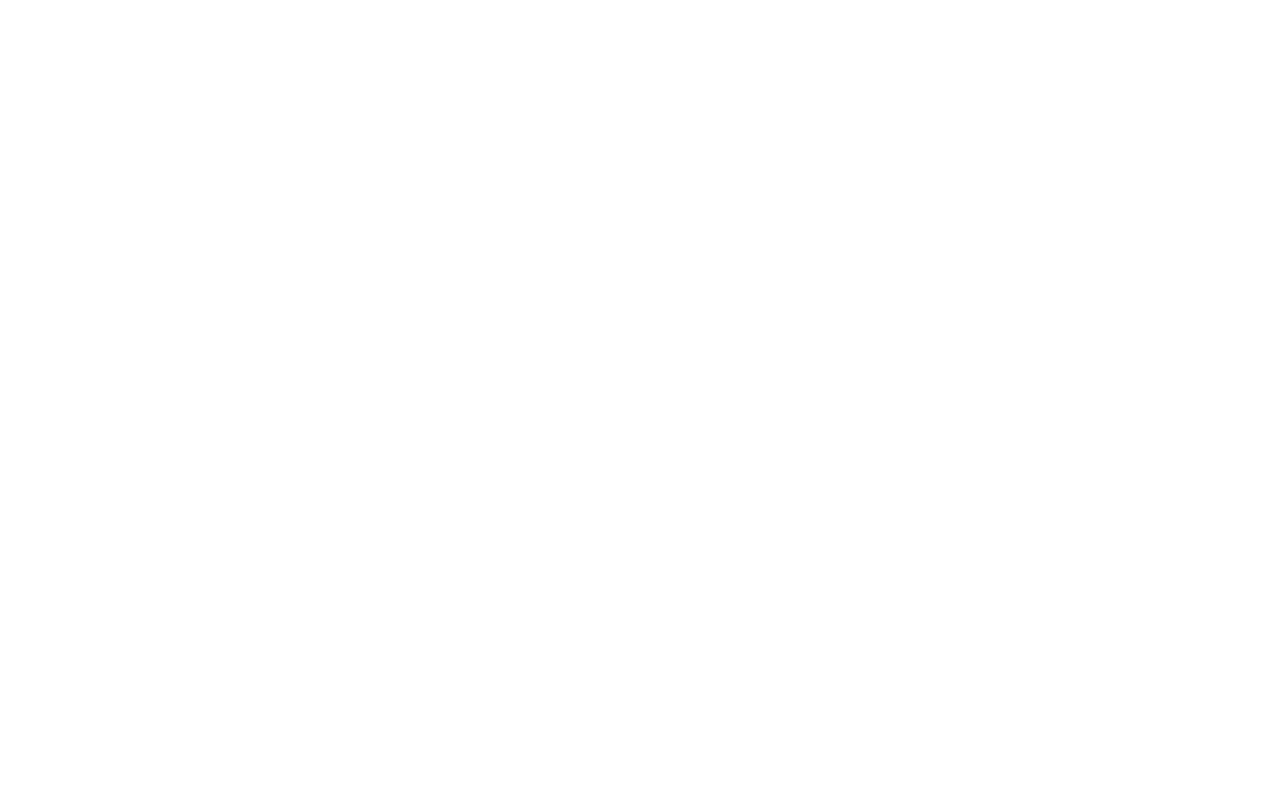
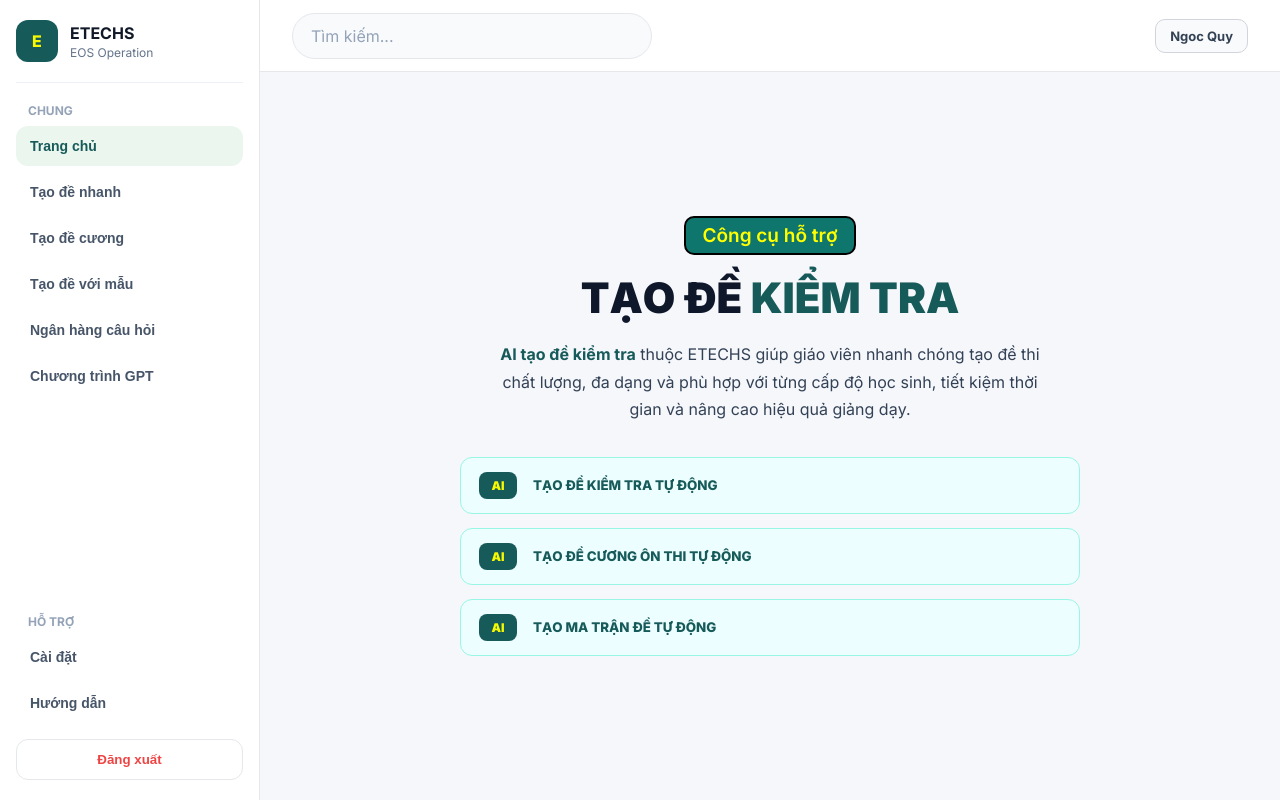
Before and after one commit to ng-quys/AI_Chatbox_FE, a React (Vite) app: page /dashboard in a window 1280 px wide. Before the commit this address had no page. Built offline with nearby package versions, Linux system fonts and the light colour scheme.

Commit message:
Add layout components and enhance styling for dashboard and authentication pages

```diff
--- a/index.html
+++ b/index.html
@@ -1,13 +1,18 @@
 <!doctype html>
 <html lang="en">
+
 <head>
   <meta charset="UTF-8" />
   <link rel="icon" type="image/svg+xml" href="/favicon.svg" />
   <meta name="viewport" content="width=device-width, initial-scale=1.0" />
   <title>ai-chatbot-fe</title>
+  <link href="https://fonts.googleapis.com/css2?family=Inter:wght@400;500;600;700;800;900&display=swap"
+    rel="stylesheet" />
 </head>
+
 <body>
   <div id="root"></div>
   <script type="module" src="/src/main.tsx"></script>
 </body>
+
 </html>
--- a/src/index.css
+++ b/src/index.css
@@ -1,7 +1,23 @@
+:root {
+  --font-main: "Inter", Arial, sans-serif;
+
+  --color-primary: #0f5f5a;
+  --color-yellow: #f6f902;
+  --color-text: #111827;
+}
+
+* {
+  box-sizing: border-box;
+}
+
 body {
   margin: 0;
-  font-family: Arial;
+  font-family: var(--font-main);
+  background: #f5f7fb;
+  color: var(--color-text);
+  -webkit-font-smoothing: antialiased;
 }
+
 .logo {
   width: 80px;
   height: 80px;
@@ -42,8 +58,10 @@ body {
   padding: 6px 16px;
   border-radius: 10px;
 
-  background: #0f766e;   /* nền xanh đậm */
-  color: #ffff00;        /* chữ vàng */
+  background: #0f766e;
+  /* nền xanh đậm */
+  color: #ffff00;
+  /* chữ vàng */
 
   font-size: 19px;
   font-weight: 600;
@@ -58,6 +76,7 @@ body {
   margin: 0;
 
 }
+
 .black {
   color: black;
 }
@@ -74,7 +93,8 @@ body {
 }
 
 .content {
-  text-align: center;   /* QUAN TRỌNG NHẤT */
+  text-align: center;
+  /* QUAN TRỌNG NHẤT */
   max-width: 420px;
 }
 
@@ -94,7 +114,7 @@ body {
   background: white;
   padding: 32px;
   border-radius: 16px;
-  box-shadow: 0 10px 30px rgba(0,0,0,0.1);
+  box-shadow: 0 10px 30px rgba(0, 0, 0, 0.1);
 }
 
 
@@ -155,3 +175,223 @@ body {
 input[type="checkbox"] {
   accent-color: #0f766e;
 }
+
+
+/* ===== DASHBOARD LAYOUT ===== */
+* {
+  box-sizing: border-box;
+}
+
+.main-layout {
+  width: 100vw;
+  height: 100vh;
+  display: flex;
+  background: #f5f7fb;
+  color: #111827;
+  overflow: hidden;
+}
+
+.sidebar {
+  width: 260px;
+  background: #ffffff;
+  border-right: 1px solid #e5e7eb;
+  padding: 20px 16px;
+  display: flex;
+  flex-direction: column;
+  justify-content: space-between;
+}
+
+.sidebar-logo {
+  display: flex;
+  align-items: center;
+  gap: 12px;
+  padding-bottom: 20px;
+  margin-bottom: 20px;
+  border-bottom: 1px solid #eef2f7;
+}
+
+.sidebar-logo-box {
+  width: 42px;
+  height: 42px;
+  border-radius: 12px;
+  background: #175a5a;
+  color: #f6f902;
+  display: flex;
+  align-items: center;
+  justify-content: center;
+  font-weight: 800;
+}
+
+.sidebar-logo h2 {
+  margin: 0;
+  font-size: 16px;
+}
+
+.sidebar-logo p {
+  margin: 2px 0 0;
+  font-size: 12px;
+  color: #64748b;
+}
+
+.sidebar-section-title {
+  margin: 18px 12px 8px;
+  font-size: 12px;
+  font-weight: 700;
+  color: #94a3b8;
+}
+
+.sidebar-menu {
+  display: flex;
+  flex-direction: column;
+  gap: 6px;
+}
+
+.sidebar-item {
+  width: 100%;
+  border: none;
+  background: transparent;
+  color: #475569;
+  text-align: left;
+  padding: 12px 14px;
+  border-radius: 12px;
+  font-size: 14px;
+  font-weight: 600;
+  cursor: pointer;
+}
+
+.sidebar-item:hover,
+.sidebar-item.active {
+  background: #eaf6ee;
+  color: #175a5a;
+}
+
+.logout-button {
+  width: 100%;
+  margin-top: 16px;
+  padding: 12px;
+  border: 1px solid #e5e7eb;
+  border-radius: 12px;
+  background: white;
+  color: #ef4444;
+  font-weight: 700;
+  cursor: pointer;
+}
+
+.main-content {
+  flex: 1;
+  min-width: 0;
+  display: flex;
+  flex-direction: column;
+}
+
+.topbar {
+  height: 72px;
+  background: #ffffff;
+  border-bottom: 1px solid #e5e7eb;
+  display: flex;
+  align-items: center;
+  justify-content: space-between;
+  padding: 0 32px;
+}
+
+.search-box {
+  width: 360px;
+  padding: 12px 18px;
+  border-radius: 999px;
+  background: #f8fafc;
+  border: 1px solid #e5e7eb;
+  color: #94a3b8;
+}
+
+.user-box {
+  padding: 8px 14px;
+  border-radius: 10px;
+  border: 1px solid #d1d5db;
+  background: #f9fafb;
+  color: #334155;
+  font-size: 13px;
+  font-weight: 700;
+}
+
+.page-content {
+  flex: 1;
+  padding: 48px;
+  display: flex;
+  align-items: center;
+  justify-content: center;
+  overflow-y: auto;
+}
+
+.dashboard-home {
+  width: 100%;
+  max-width: 620px;
+  text-align: center;
+}
+
+.dashboard-badge {
+  margin-bottom: 18px;
+}
+
+.dashboard-title {
+  margin: 0;
+  font-size: 42px;
+  line-height: 1.2;
+  font-weight: 900;
+  color: #0f172a;
+}
+
+.dashboard-title span {
+  color: #175a5a;
+}
+
+.dashboard-desc {
+  margin: 18px auto 0;
+  max-width: 540px;
+  color: #334155;
+  font-size: 16px;
+  line-height: 1.7;
+}
+
+.dashboard-desc span {
+  color: #175a5a;
+  font-weight: 700;
+}
+
+.feature-list {
+  margin-top: 34px;
+  display: flex;
+  flex-direction: column;
+  gap: 14px;
+}
+
+.feature-card {
+  width: 100%;
+  min-height: 56px;
+  display: flex;
+  align-items: center;
+  gap: 16px;
+  padding: 14px 18px;
+  border-radius: 12px;
+  border: 1px solid #99f6e4;
+  background: #ecfeff;
+  color: #175a5a;
+  font-weight: 800;
+  cursor: pointer;
+  text-align: left;
+  font-family: var(--font-main);
+}
+
+.feature-card:hover {
+  background: #cffafe;
+}
+
+.feature-tag {
+  min-width: 38px;
+  padding: 6px 8px;
+  border-radius: 8px;
+  background: #175a5a;
+  color: #f6f902;
+  text-align: center;
+  font-size: 12px;
+  font-weight: 900;
+}
--- /dev/null
+++ b/src/layouts/MainLayout.tsx
@@ -0,0 +1,89 @@
+import type { ReactNode } from "react";
+import { useLocation, useNavigate } from "react-router-dom";
+
+type MainLayoutProps = {
+  children: ReactNode;
+};
+
+const mainMenus = [
+  { key: "home", label: "Trang chủ", path: "/dashboard" },
+  { key: "quick-create", label: "Tạo đề nhanh", path: "/dashboard/quick-create" },
+  { key: "outline-create", label: "Tạo đề cương", path: "/dashboard/outline" },
+  { key: "sample-create", label: "Tạo đề với mẫu", path: "/dashboard/sample" },
+  { key: "question-bank", label: "Ngân hàng câu hỏi", path: "/dashboard/bank" },
+  { key: "gpt-program", label: "Chương trình GPT", path: "/dashboard/gpt" },
+];
+
+const settingMenus = [
+  { key: "settings", label: "Cài đặt", path: "/dashboard/settings" },
+  { key: "guide", label: "Hướng dẫn", path: "/dashboard/guide" },
+];
+
+export default function MainLayout({ children }: MainLayoutProps) {
+  const navigate = useNavigate();
+  const location = useLocation();
+
+  const handleLogout = () => {
+    navigate("/login");
+  };
+
+  return (
+    <div className="main-layout">
+      <aside className="sidebar">
+        <div>
+          <div className="sidebar-logo">
+            <div className="sidebar-logo-box">E</div>
+            <div>
+              <h2>ETECHS</h2>
+              <p>EOS Operation</p>
+            </div>
+          </div>
+
+          <p className="sidebar-section-title">CHUNG</p>
+          <nav className="sidebar-menu">
+            {mainMenus.map((item) => {
+              const isActive = location.pathname === item.path;
+              return (
+                <button
+                  key={item.key}
+                  className={`sidebar-item ${isActive ? "active" : ""}`}
+                  onClick={() => navigate(item.path)}
+                >
+                  {item.label}
+                </button>
+              );
+            })}
+          </nav>
+        </div>
+
+        <div className="sidebar-bottom">
+          <p className="sidebar-section-title">HỖ TRỢ</p>
+          <nav className="sidebar-menu">
+            {settingMenus.map((item) => (
+              <button
+                key={item.key}
+                className="sidebar-item"
+                onClick={() => navigate(item.path)}
+              >
+                {item.label}
+              </button>
+            ))}
+          </nav>
+
+          <button className="logout-button" onClick={handleLogout}>
+            Đăng xuất
+          </button>
+        </div>
+      </aside>
+
+      <section className="main-content">
+        <header className="topbar">
+          <div className="search-box">Tìm kiếm...</div>
+          <div className="user-box">Ngoc Quy</div>
+        </header>
+
+        <main className="page-content">{children}</main>
+      </section>
+    </div>
+  );
+}
--- /dev/null
+++ b/src/pages/Dashboard/Home.tsx
@@ -0,0 +1,32 @@
+const aiFeatures = [
+  { id: 1, text: "TẠO ĐỀ KIỂM TRA TỰ ĐỘNG" },
+  { id: 2, text: "TẠO ĐỀ CƯƠNG ÔN THI TỰ ĐỘNG" },
+  { id: 3, text: "TẠO MA TRẬN ĐỀ TỰ ĐỘNG" },
+];
+
+export default function Home() {
+  return (
+    <div className="dashboard-home">
+      <div className="badge dashboard-badge">Công cụ hỗ trợ</div>
+
+      <h1 className="dashboard-title">
+        TẠO ĐỀ <span>KIỂM TRA</span>
+      </h1>
+
+      <p className="dashboard-desc">
+        <span>AI tạo đề kiểm tra</span> thuộc ETECHS giúp giáo viên nhanh chóng tạo
+        đề thi chất lượng, đa dạng và phù hợp với từng cấp độ học sinh, tiết kiệm
+        thời gian và nâng cao hiệu quả giảng dạy.
+      </p>
+
+      <div className="feature-list">
+        {aiFeatures.map((feature) => (
+          <button key={feature.id} className="feature-card">
+            <span className="feature-tag">AI</span>
+            <span>{feature.text}</span>
+          </button>
+        ))}
+      </div>
+    </div>
+  );
+}
--- a/src/pages/Login.tsx
+++ b/src/pages/Login/Login.tsx
@@ -1,4 +1,4 @@
-import AuthLayout from "./AuthLayout";
+import AuthLayout from "./../../layouts/AuthLayout.tsx";
 import { useNavigate } from "react-router-dom";
 
 export default function Login() {
--- a/src/pages/Register.tsx
+++ b/src/pages/Register/Register.tsx
@@ -1,4 +1,4 @@
-import AuthLayout from "./AuthLayout";
+import AuthLayout from "./../../layouts/AuthLayout.tsx";
 import { useNavigate } from "react-router-dom";
 
 export default function Register() {
--- a/src/routers/AppRouter.tsx
+++ b/src/routers/AppRouter.tsx
@@ -1,13 +1,32 @@
-import { BrowserRouter, Routes, Route } from "react-router-dom";
-import Login from "../pages/Login";
-import Register from "../pages/Register";
+import { BrowserRouter, Routes, Route, Navigate } from "react-router-dom";
+
+import Login from "../pages/Login/Login";
+import Register from "../pages/Register/Register";
+import Home from "../pages/Dashboard/Home";
+import MainLayout from "../layouts/MainLayout";
 
 export default function AppRouter() {
   return (
     <BrowserRouter>
       <Routes>
-        <Route path="/" element={<Login />} />
+        {/* Định tuyến cho Auth */}
+        <Route path="/login" element={<Login />} />
         <Route path="/register" element={<Register />} />
+
+        {/* Định tuyến cho Dashboard bọc trong MainLayout */}
+        <Route
+          path="/dashboard"
+          element={
+            <MainLayout>
+              <Home />
+            </MainLayout>
+          }
+        />
+
+        {/* Điều hướng mặc định */}
+       <Route path="/" element={<Login />} />
+        <Route path="/register" element={<Register />} />
+        <Route path="*" element={<Navigate to="/dashboard" replace />} />
       </Routes>
     </BrowserRouter>
   );
--- /dev/null
+++ b/src/type/dashboard.type.ts
@@ -0,0 +1,6 @@
+export interface SidebarItem {
+  key: string;
+  label: string;
+  icon?: string; // Tên icon hoặc component icon nếu cần
+  path?: string;  // Đường dẫn router khi click vào
+}
```
Also changed, not shown: src/layouts/AuthLayout.tsx (renamed from src/pages/AuthLayout.tsx), 1 other file (tests, documents, lock files or other folders). Lines whose indentation alone changed are shown as unchanged.
